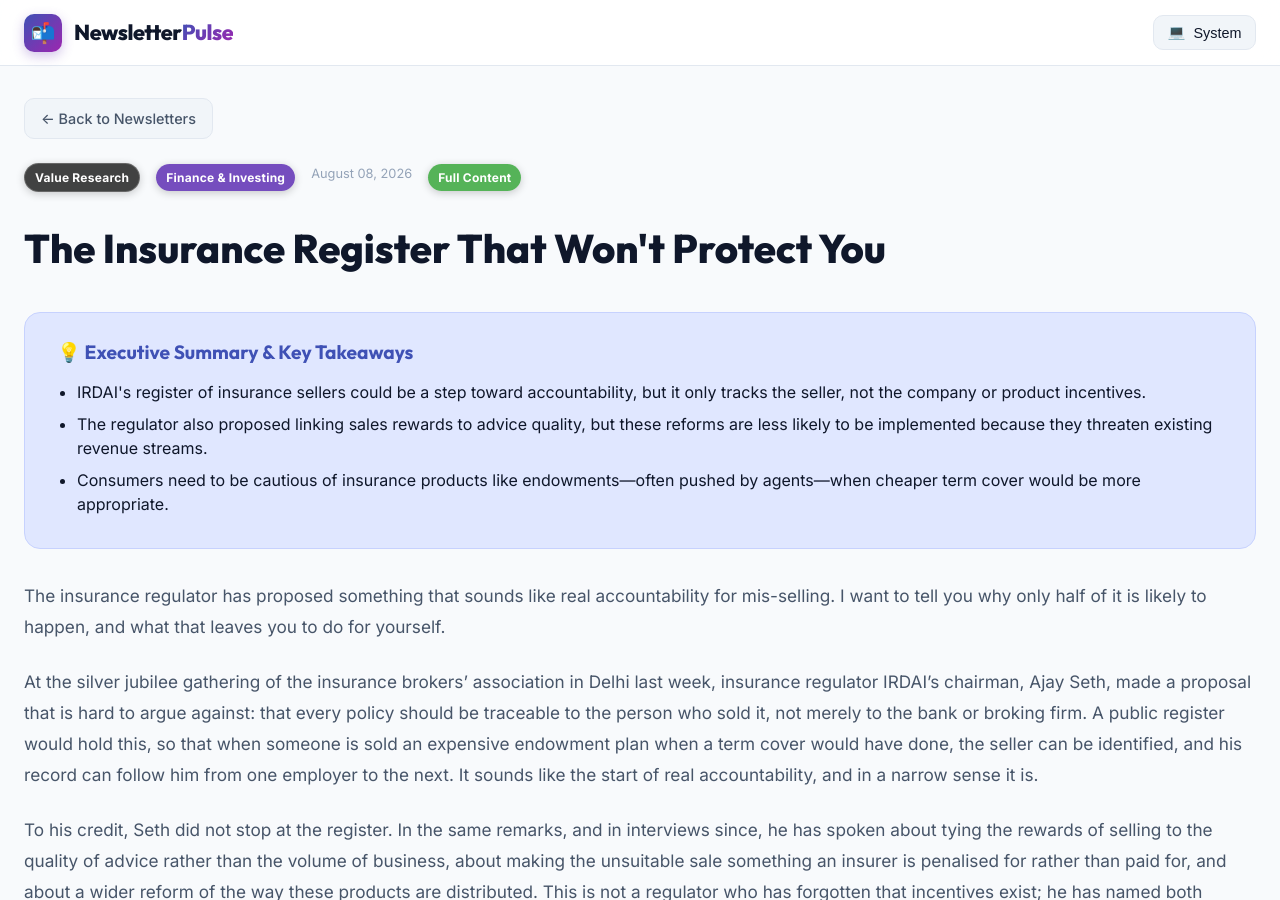
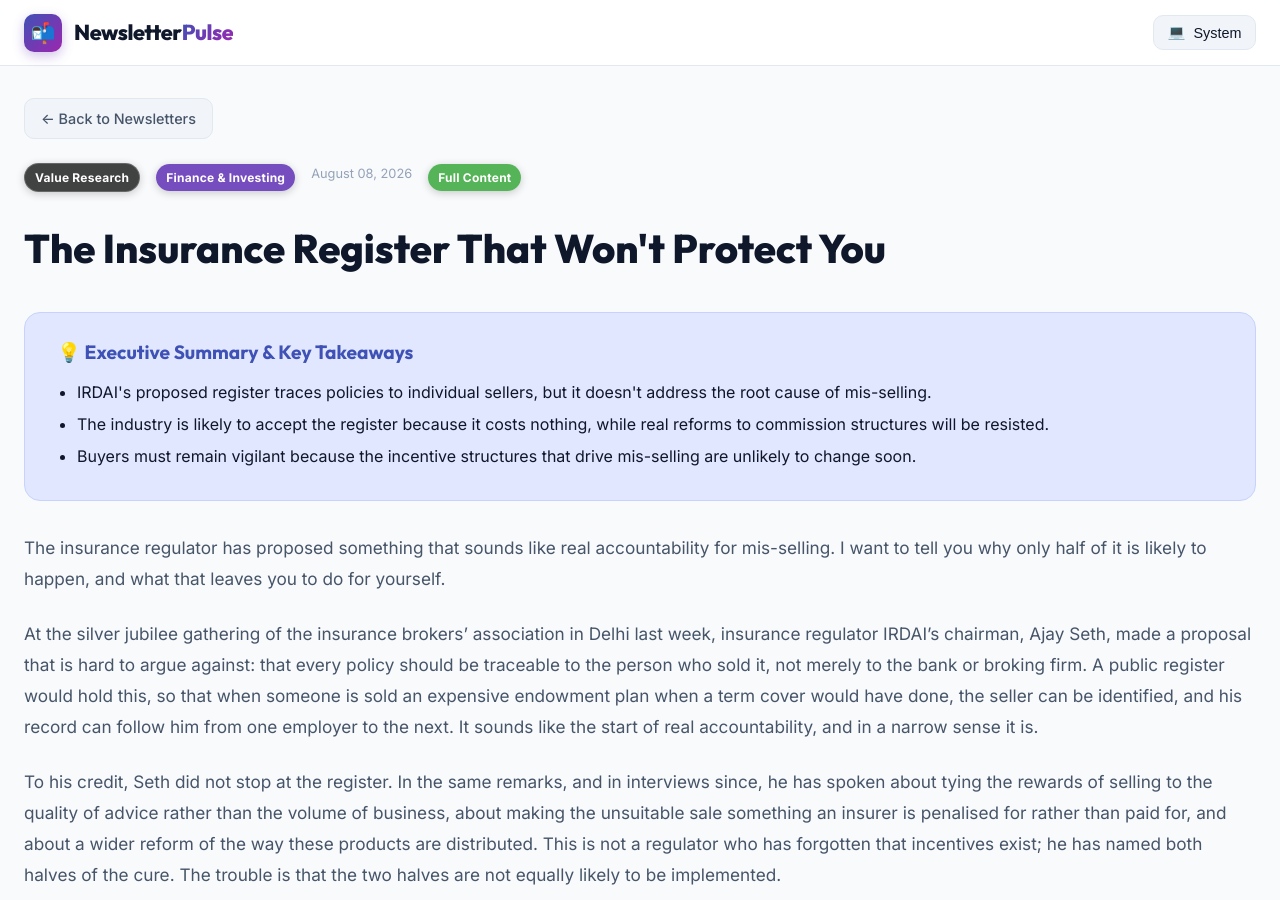
Before and after one commit to vampcoder/daily-newsletters, a Jekyll site: the page built from _posts/2026-08-08-the-register-irdai-will-build-and-the-one-that-protects-you.md, in a window 1280 px wide and 900 px high. Built offline with Jekyll 4.4.1, drawn with Linux system fonts in a browser that asks for light colours.

Commit message:
Update newsletter: The register IRDAI will build, and the one that protects you

```diff
--- a/_posts/2026-08-08-the-register-irdai-will-build-and-the-one-that-protects-you.md
+++ b/_posts/2026-08-08-the-register-irdai-will-build-and-the-one-that-protects-you.md
@@ -4,14 +4,14 @@ title: "The Insurance Register That Won't Protect You"
 date: 2026-08-08 05:24:46 +0000
 source: "Value Research"
 category: "Finance & Investing"
-excerpt: "IRDAI's proposal for a public register of insurance sellers sounds like accountability, but it misses the real problem: perverse incentives in the distribution system. The register only names the agent, not the product designers who set the sales targets, so half the cure is likely to be implemented and the other half ignored."
+excerpt: "IRDAI's proposal to create a public register of insurance sellers sounds like accountability, but the real cure—reforming sales incentives—is less likely to be implemented. The author draws a sharp analogy to carmakers selling cars without spare wheels, arguing that blaming the agent while ignoring the boardroom is misplaced."
 theme_gradient: "linear-gradient(135deg, #00bcd4 0%, #0097a7 100%)"
 image: "https://m1.valueresearchonline.com/asset/e38aa154-3c06-4d84-b0eb-74ba3ff782c4"
 is_summary: false
 key_takeaways:
-  - "IRDAI's register of insurance sellers could be a step toward accountability, but it only tracks the seller, not the company or product incentives."
-  - "The regulator also proposed linking sales rewards to advice quality, but these reforms are less likely to be implemented because they threaten existing revenue streams."
-  - "Consumers need to be cautious of insurance products like endowments—often pushed by agents—when cheaper term cover would be more appropriate."
+  - "IRDAI's proposed register traces policies to individual sellers, but it doesn't address the root cause of mis-selling."
+  - "The industry is likely to accept the register because it costs nothing, while real reforms to commission structures will be resisted."
+  - "Buyers must remain vigilant because the incentive structures that drive mis-selling are unlikely to change soon."
 ---
 
 The insurance regulator has proposed something that sounds like real accountability for mis-selling. I want to tell you why only half of it is likely to happen, and what that leaves you to do for yourself.
```
